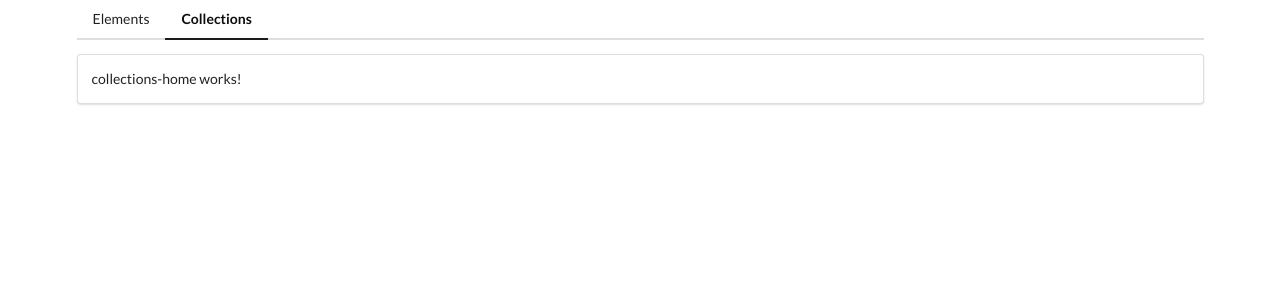
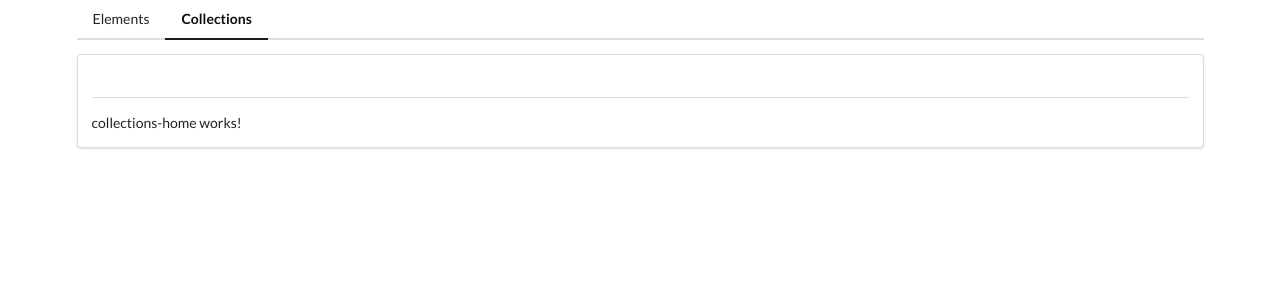
Before and after one commit to Terrence-Me/components-ng, an Angular app: page /collections in a window 1280 px wide. Shown: the top 300 px of the page. Built offline with nearby package versions, Linux system fonts and the light colour scheme.

Commit message:
add widget module

```diff
--- a/src/app/collections/collections-home/collections-home.component.html
+++ b/src/app/collections/collections-home/collections-home.component.html
@@ -1 +1,2 @@
+<app-divider></app-divider>
 <p>collections-home works!</p>
--- a/src/app/collections/collections.module.ts
+++ b/src/app/collections/collections.module.ts
@@ -3,9 +3,10 @@
 
 import { CollectionsRoutingModule } from './collections-routing.module';
 import { CollectionsHomeComponent } from './collections-home/collections-home.component';
+import { SharedModule } from '../shared/shared.module';
 
 @NgModule({
   declarations: [CollectionsHomeComponent],
-  imports: [CommonModule, CollectionsRoutingModule],
+  imports: [CommonModule, CollectionsRoutingModule, SharedModule],
 })
 export class CollectionsModule {}
--- a/src/app/elements/elements-home/elements-home.component.html
+++ b/src/app/elements/elements-home/elements-home.component.html
@@ -1 +1,5 @@
+<app-divider>
+    Placeholder Component
+</app-divider>
+
 <app-placeholder [header]="true" [lines]="7"></app-placeholder>
--- a/src/app/elements/elements.module.ts
+++ b/src/app/elements/elements.module.ts
@@ -5,10 +5,11 @@
 import { ElementsHomeComponent } from './elements-home/elements-home.component';
 import { PlaceholderComponent } from './placeholder/placeholder.component';
 import { TimesDirective } from './times.directive';
+import { SharedModule } from '../shared/shared.module';
 
 @NgModule({
   declarations: [ElementsHomeComponent, PlaceholderComponent, TimesDirective],
-  imports: [CommonModule, ElementsRoutingModule],
+  imports: [CommonModule, ElementsRoutingModule, SharedModule],
   exports: [],
 })
 export class ElementsModule {}
--- /dev/null
+++ b/src/app/shared/divider/divider.component.html
@@ -0,0 +1,4 @@
+<h1>
+    <ng-content></ng-content>
+</h1>
+<div class="ui divider"></div>
```
Also changed, not shown: src/app/shared/divider/divider.component.ts (added, +8 -0 lines), src/app/shared/shared.module.ts (added, +10 -0 lines), src/app/shared/divider/divider.component.css (added), 1 other file (tests, documents, lock files or other folders).
